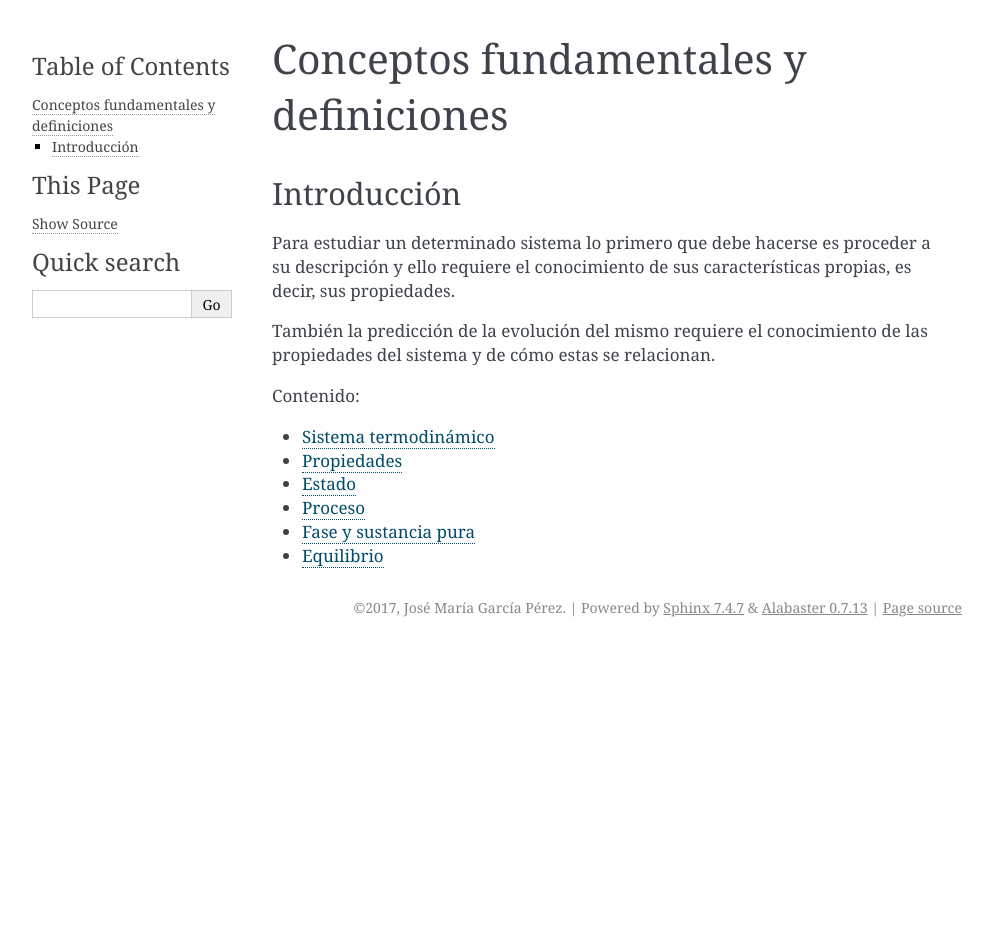
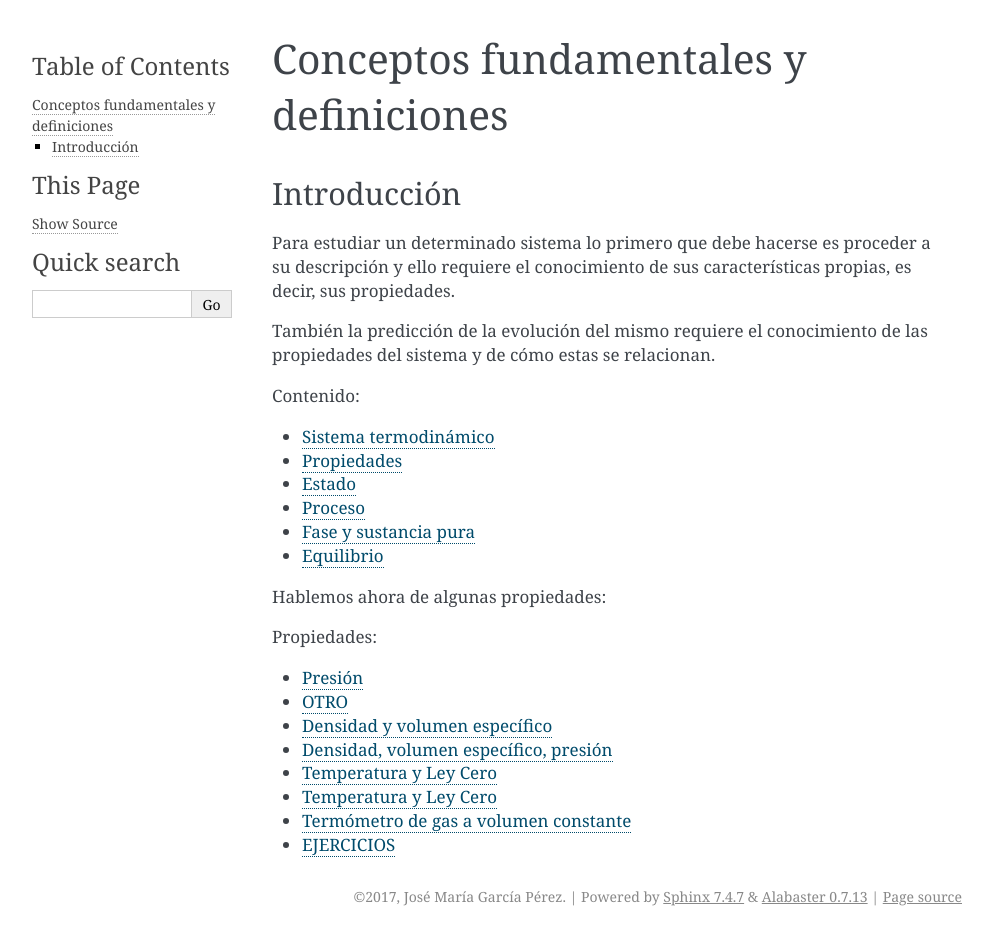
Before and after one commit to mantielero/termodinamica, a Sphinx documentation site: the page built from source/conceptos.rst, in a window 1280 px wide. Shown: the whole page, without its empty margins (148-1141 px from the left). Built offline with Sphinx 7.4.7, drawn with Linux system fonts in a browser that asks for light colours; pages that are not in the unit, such as notebooks, are missing from menus; before the commit the page ends 900 px from its top, so only the background shows below that.

Commit message:
Update conceptos.rst

```diff
--- a/source/conceptos.rst
+++ b/source/conceptos.rst
@@ -19,3 +19,15 @@ También la predicción de la evolución del mismo requiere el conocimiento de l
    conceptos_proceso
    conceptos_fase
    conceptos_equilibrio
+
+
+Hablemos ahora de algunas propiedades:
+
+.. toctree::
+   :maxdepth: 1
+   :caption: Propiedades:
+
+   introduccion_presion
+   introduccion_densidad
+   introduccion_ley_cero_temperatura
+   introduccion_ejercicios
```
